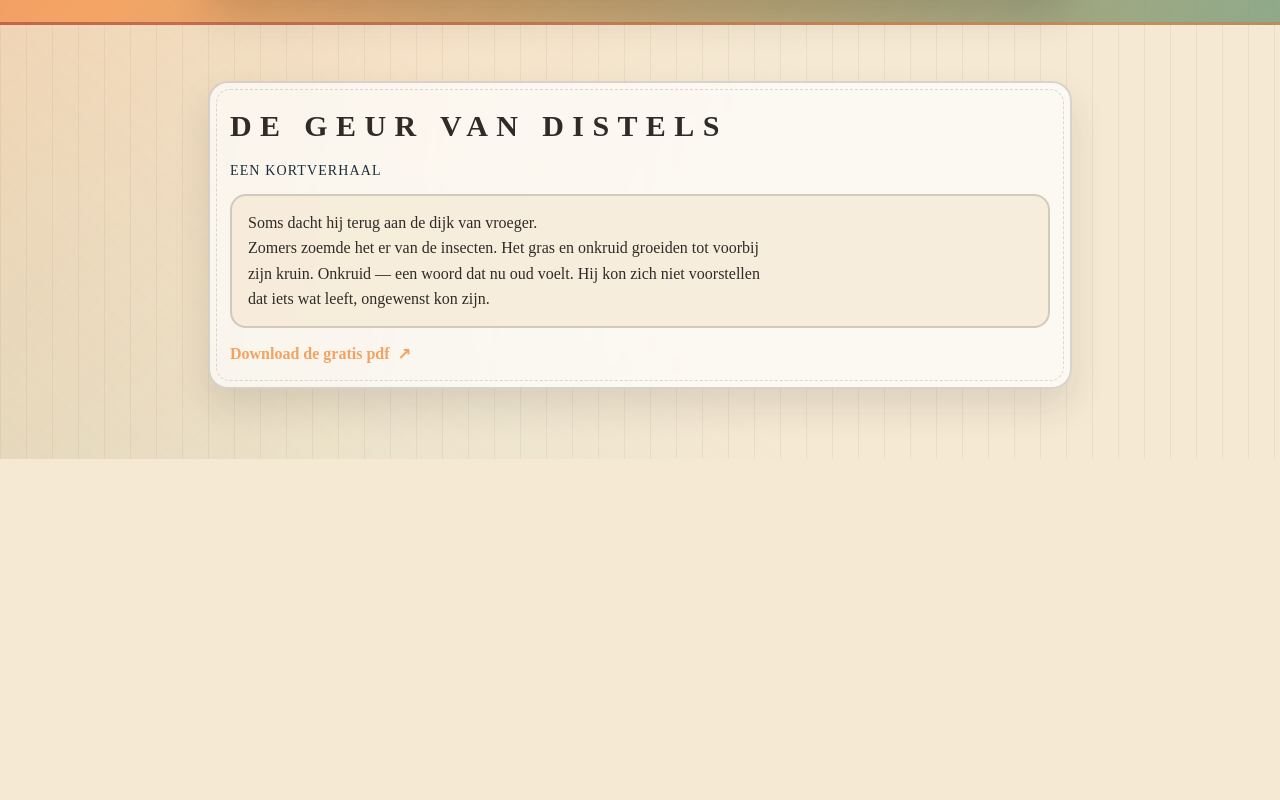
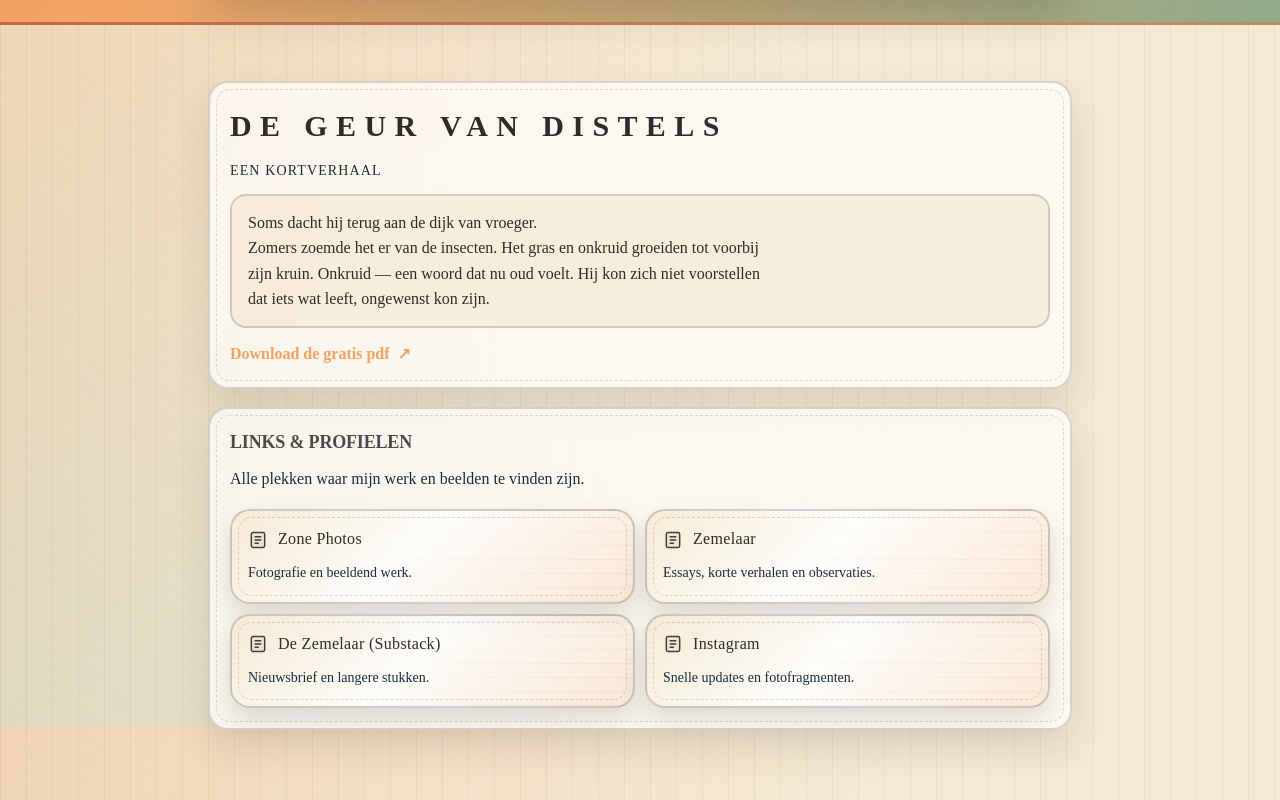
Before and after one commit to ttcremers/thomascremers-site, a plain HTML site: page index.html in a window 1280 px wide. Shown: the part 874-1674 px from the top of the page. Before the commit the page ends 1333 px from the top, so only its background shows below. Drawn offline with Linux system fonts and the light colour scheme; a web font is replaced by a local one.

Commit message:
Add themed links section

```diff
--- a/index.html
+++ b/index.html
@@ -482,18 +482,51 @@
       .links{grid-template-columns: 1fr 1fr}
     }
     .linkCard{
-      background: #1F1A16;
-      color: var(--paper);
+      background:
+        linear-gradient(135deg, rgba(245,233,211,.95), rgba(255,255,255,.65) 45%, rgba(244,162,97,.2)),
+        repeating-linear-gradient(0deg, rgba(47,43,39,.05), rgba(47,43,39,.05) 1px, transparent 1px, transparent 14px);
+      color: var(--ink);
       border-radius: var(--radius);
-      padding: 16px;
-      border: 2px solid rgba(245,233,211,.3);
+      padding: 16px 16px 18px;
+      border: 2px solid rgba(47,43,39,.2);
       text-decoration:none;
-      box-shadow: 0 12px 24px rgba(31,26,22,.18);
+      box-shadow: 0 12px 24px rgba(47,43,39,.14);
+      position: relative;
+      overflow: hidden;
     }
-    .linkCard:hover{border-color: rgba(245,233,211,.5)}
+    .linkCard::after{
+      content:"";
+      position:absolute;
+      inset: 6px;
+      border: 1px dashed rgba(47,43,39,.16);
+      border-radius: calc(var(--radius) - 6px);
+      pointer-events:none;
+    }
+    .linkCard:hover{border-color: rgba(47,43,39,.4)}
     .linkCard:focus{box-shadow: 0 0 0 4px var(--ring);}
     .linkCard small{opacity:.85}
-    .linkCard .go{margin-top: 10px; color: var(--highlight); font-weight: 700;}
+    .linkCard .go{margin-top: 10px; color: var(--accent); font-weight: 700;}
+    .linkCardHeader{
+      display:flex;
+      align-items:center;
+      gap:10px;
+      margin: 0 0 6px;
+      font-size: 16px;
+      letter-spacing: .02em;
+    }
+    .linkIcon{
+      width: 20px;
+      height: 20px;
+      stroke: rgba(47,43,39,.9);
+      fill: rgba(47,43,39,.05);
+      stroke-width: 1.8;
+      flex: 0 0 auto;
+    }
+    .linkDesc{
+      margin: 0;
+      color: rgba(47,43,39,.82);
+      font-size: 14px;
+    }
 
     footer{
       margin-top: 18px;
@@ -596,6 +629,61 @@
         </a>
       </section>
 
+      <section class="card sectionGap" aria-label="Links">
+        <h2 class="kicker">Links &amp; profielen</h2>
+        <p class="muted">Alle plekken waar mijn werk en beelden te vinden zijn.</p>
+        <div class="links" role="list">
+          <a class="linkCard" href="https://zone.photos/" target="_blank" rel="noopener" role="listitem">
+            <div class="linkCardHeader">
+              <svg class="linkIcon" viewBox="0 0 24 24" aria-hidden="true">
+                <rect x="4" y="3" width="16" height="18" rx="2"></rect>
+                <line x1="8" y1="8" x2="16" y2="8"></line>
+                <line x1="8" y1="12" x2="16" y2="12"></line>
+                <line x1="8" y1="16" x2="13" y2="16"></line>
+              </svg>
+              <span>Zone Photos</span>
+            </div>
+            <p class="linkDesc">Fotografie en beeldend werk.</p>
+          </a>
+          <a class="linkCard" href="https://zemelaar.blog/" target="_blank" rel="noopener" role="listitem">
+            <div class="linkCardHeader">
+              <svg class="linkIcon" viewBox="0 0 24 24" aria-hidden="true">
+                <rect x="4" y="3" width="16" height="18" rx="2"></rect>
+                <line x1="8" y1="8" x2="16" y2="8"></line>
+                <line x1="8" y1="12" x2="16" y2="12"></line>
+                <line x1="8" y1="16" x2="13" y2="16"></line>
+              </svg>
+              <span>Zemelaar</span>
+            </div>
+            <p class="linkDesc">Essays, korte verhalen en observaties.</p>
+          </a>
+          <a class="linkCard" href="https://dezemelaar.substack.com/" target="_blank" rel="noopener" role="listitem">
+            <div class="linkCardHeader">
+              <svg class="linkIcon" viewBox="0 0 24 24" aria-hidden="true">
+                <rect x="4" y="3" width="16" height="18" rx="2"></rect>
+                <line x1="8" y1="8" x2="16" y2="8"></line>
+                <line x1="8" y1="12" x2="16" y2="12"></line>
+                <line x1="8" y1="16" x2="13" y2="16"></line>
+              </svg>
+              <span>De Zemelaar (Substack)</span>
+            </div>
+            <p class="linkDesc">Nieuwsbrief en langere stukken.</p>
+          </a>
+          <a class="linkCard" href="https://www.instagram.com/theodoorthomas_photo_art" target="_blank" rel="noopener" role="listitem">
+            <div class="linkCardHeader">
+              <svg class="linkIcon" viewBox="0 0 24 24" aria-hidden="true">
+                <rect x="4" y="3" width="16" height="18" rx="2"></rect>
+                <line x1="8" y1="8" x2="16" y2="8"></line>
+                <line x1="8" y1="12" x2="16" y2="12"></line>
+                <line x1="8" y1="16" x2="13" y2="16"></line>
+              </svg>
+              <span>Instagram</span>
+            </div>
+            <p class="linkDesc">Snelle updates en fotofragmenten.</p>
+          </a>
+        </div>
+      </section>
+
     </main>
   </div>
 </body>
```
